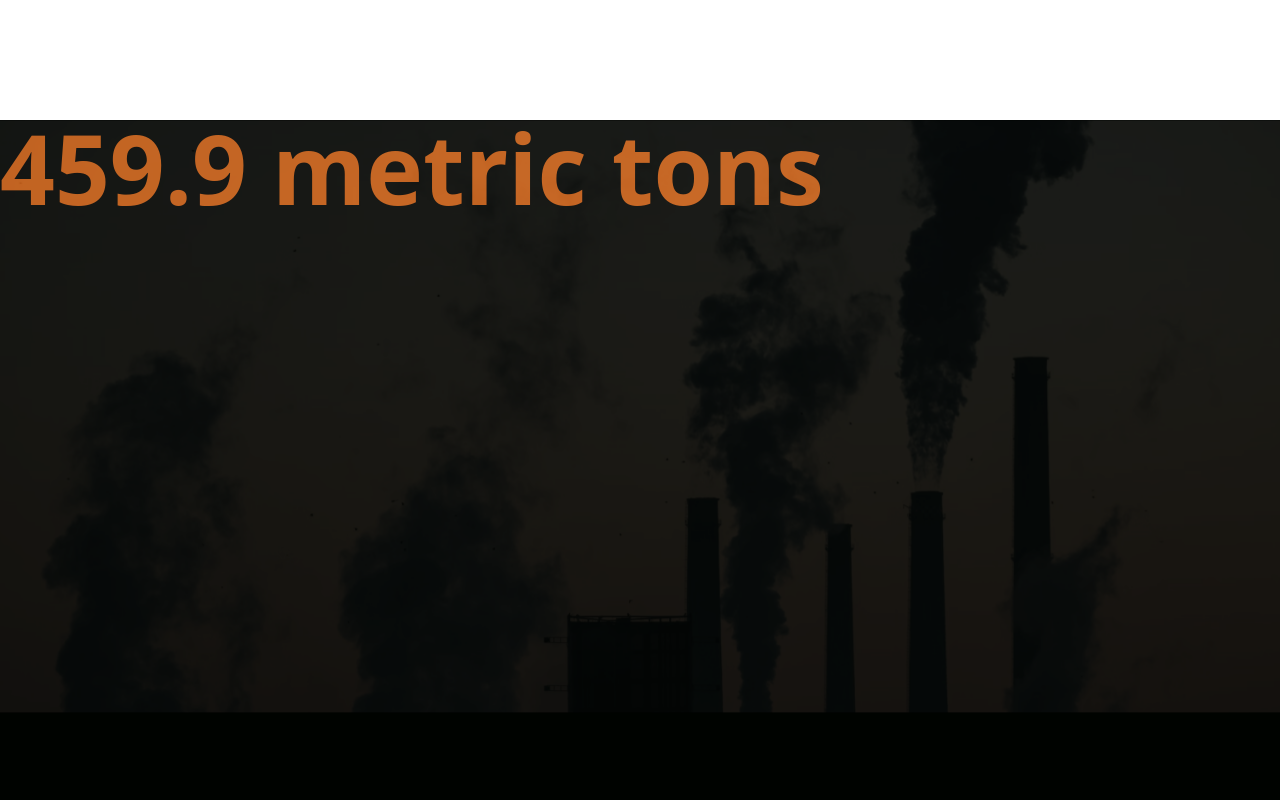
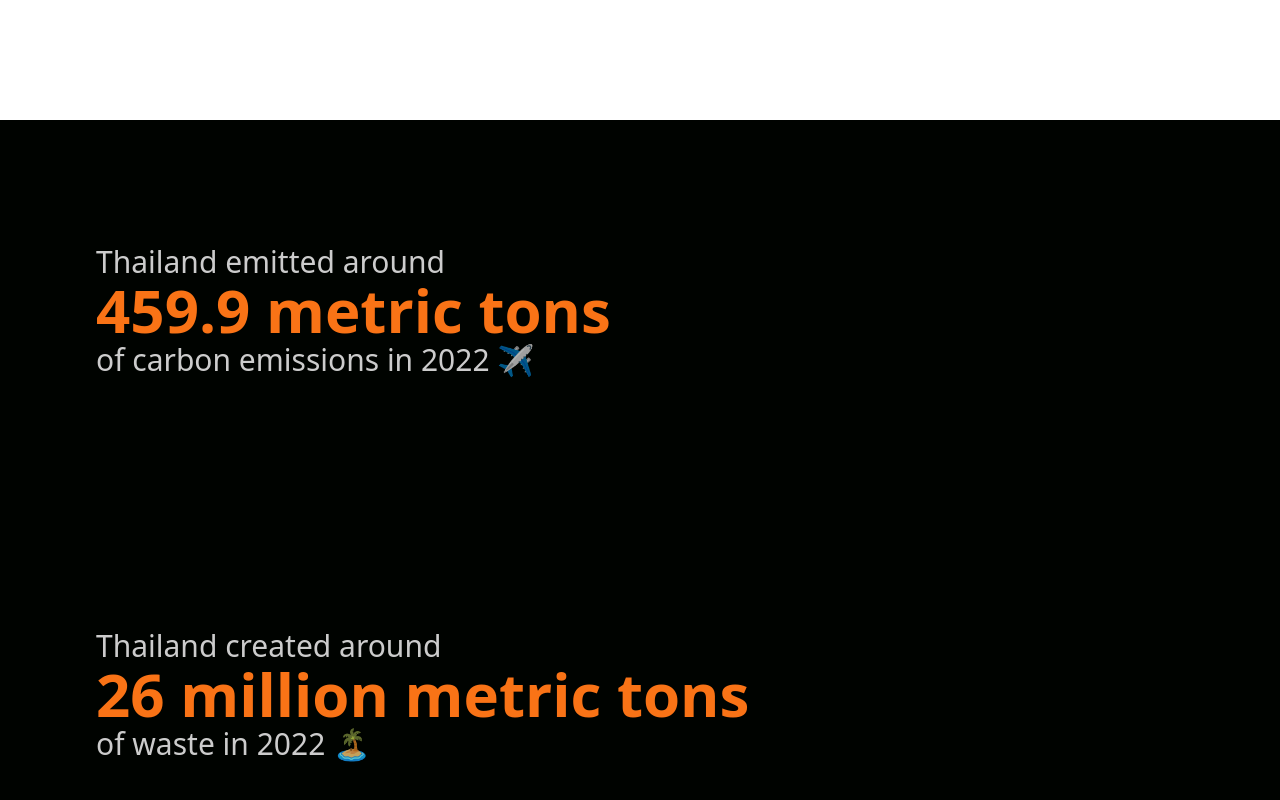
Before and after one commit to owo93/sk-sdg-13, a Next.js app: page / in a window 1280 px wide. Shown: the part 1440-2240 px from the top of the page. Before the commit the page ends 2153 px from the top, so only its background shows below. Built offline with nearby package versions, Linux system fonts and the light colour scheme.

Commit message:
Optimized component props

```diff
--- a/components/Statistics.js
+++ b/components/Statistics.js
@@ -1,18 +1,17 @@
 import React from "react";
-import Image from "next/image";
 
-export function Stat({ fact }) {
+export default function Statistics({ text, title, body }) {
   return (
-    <div className="h-[593px] w-full relative items-center">
-      <div className="text-orange-500 text-8xl font-bold leading-96px z-50">
-        459.9 metric tons
+    <div className="w-full h-96 p-24 flex-col justify-center items-start inline-flex">
+      <div className="text-white text-opacity-80 text-3xl font-light">
+        {text}
       </div>
-
-      <Image
-        className="z-20 opacity-30"
-        src="/images/fact.png"
-        layout="fill"
-      />
+      <div className="text-orange-500 text-6xl font-bold">{title}</div>
+      <div>
+        <span className="text-white text-opacity-80 text-3xl font-light leading-10">
+          {body}
+        </span>
+      </div>
     </div>
   );
 }
--- a/pages/index.js
+++ b/pages/index.js
@@ -1,8 +1,8 @@
 import Hero from "@/components/Hero";
 import NavBar from "@/components/NavBar";
 import Quotes from "@/components/Quotes";
+import Statistics from "@/components/Statistics";
 import Head from "next/head";
-import { Stat } from "@/components/Statistics";
 
 export default function Home() {
   return (
@@ -13,7 +13,21 @@ export default function Home() {
       <NavBar />
       <Hero />
       <Quotes />
-      <Stat />
+      <Statistics
+        text="Thailand emitted around"
+        title="459.9 metric tons"
+        body="of carbon emissions in 2022 ✈️"
+      />
+      <Statistics
+        text="Thailand created around"
+        title="26 million metric tons"
+        body="of waste in 2022 🏝️"
+      />
+      <Statistics
+        text="There were"
+        title="2,837 fire alerts reported"
+        body="in 1 year 🚒"
+      />
     </main>
   );
 }
```
